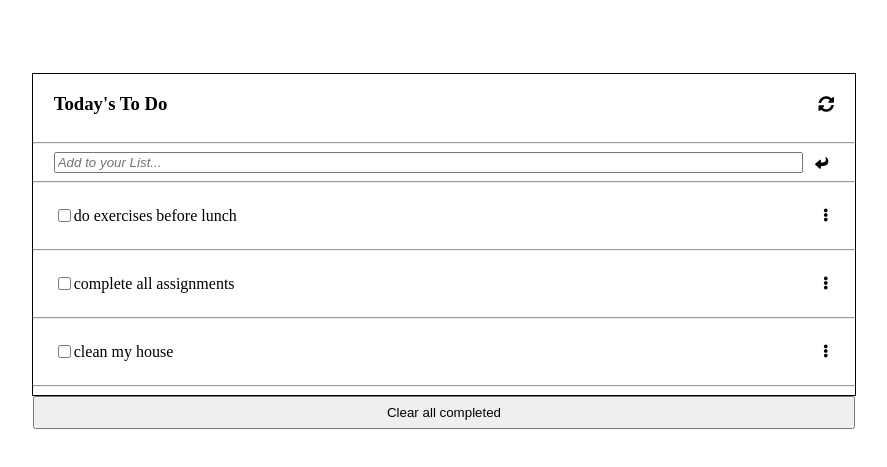
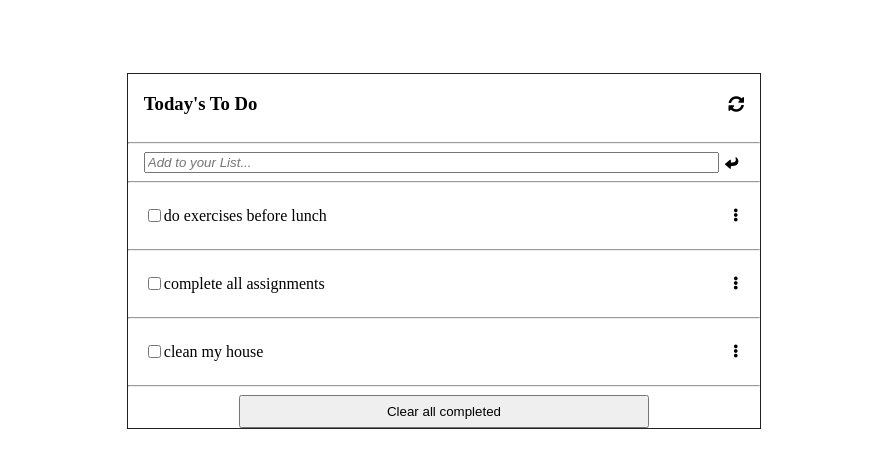
Before and after one commit to isaka-lumato/to-do-list, a website built with webpack: page src/index.html in a window 1280 px wide. Shown: the part 61-528 px from the top of the page, without its empty margins (196-1083 px from the left). Built offline with nearby package versions, Linux system fonts and the light colour scheme.

Commit message:
changed some styles

```diff
--- a/src/style.css
+++ b/src/style.css
@@ -4,9 +4,9 @@ h1 {
 }
 
 .container {
-  width: 65%;
+  width: 50%;
   height: auto;
-  border: 1px solid black;
+  border: 1px solid rgba(0, 0, 0, 0.87);
   margin: 0 auto;
 }
 
```
Also changed, not shown: src/index.html (+1 -1 lines), dist/index.html, dist/main.js.
